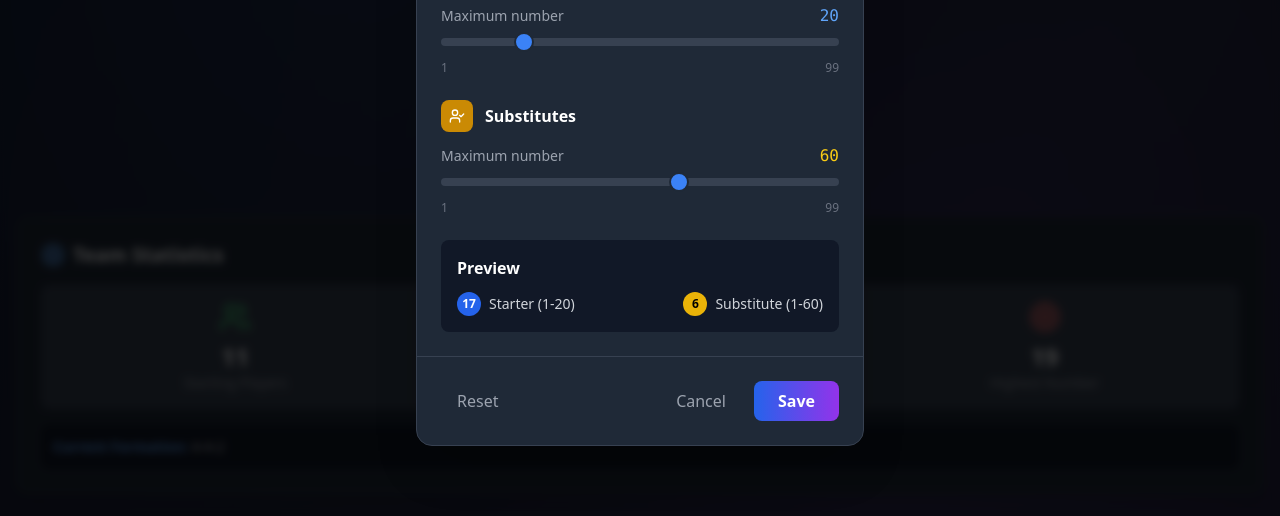
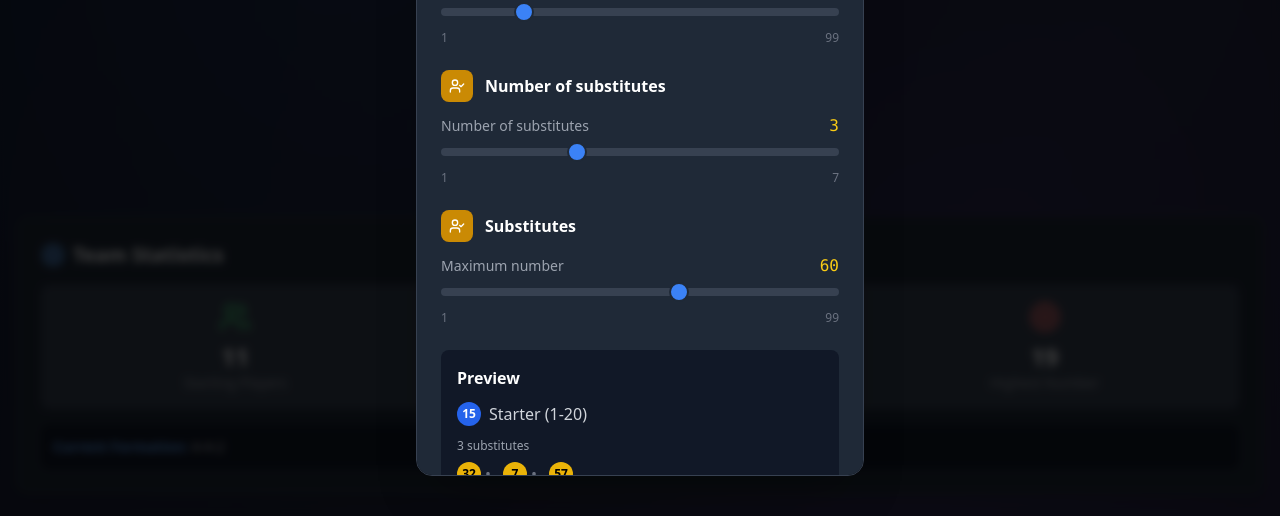
Before and after one commit to RzWilliam/fifa_random_squad, a React (Vite) app: page / in a window 1280 px wide. Both pictures are taken after a click on the button "Settings". Shown: the part 284-800 px from the top of the page. Built offline with nearby package versions, Linux system fonts and the light colour scheme.

Commit message:
✨ Add setting "Number of substitutes"

```diff
--- a/src/App.tsx
+++ b/src/App.tsx
@@ -17,6 +17,7 @@ function App() {
     isAnimating,
     maxStarterNumber,
     maxSubstituteNumber,
+    substituteCount,
     generateTeam,
     selectFormation,
     updateSettings,
@@ -76,6 +77,7 @@ function App() {
           onClose={() => setIsSettingsOpen(false)}
           maxStarterNumber={maxStarterNumber}
           maxSubstituteNumber={maxSubstituteNumber}
+          substituteCount={substituteCount}
           onSettingsChange={updateSettings}
         />
 
--- a/src/components/FootballField.tsx
+++ b/src/components/FootballField.tsx
@@ -199,9 +199,9 @@ const FootballField: React.FC<FootballFieldProps> = ({
                 </div>
                 <div className="absolute top-0.5 left-0.5 w-1.5 h-1.5 sm:w-2 sm:h-2 bg-white opacity-30 rounded-full"></div>
               </div>
-              {/* <div className="mt-1 bg-yellow-600 text-white text-xs sm:text-xs md:text-sm px-1.5 sm:px-2 py-0.5 sm:py-1 rounded-full font-semibold">
+              <div className="mt-1 bg-yellow-600 text-white text-xs sm:text-xs md:text-sm px-1.5 sm:px-2 py-0.5 sm:py-1 rounded-full font-semibold">
                 {t(`position.${substitute.position}`)}
-              </div> */}
+              </div>
             </div>
           ))}
         </div>
--- a/src/components/SettingsModal.tsx
+++ b/src/components/SettingsModal.tsx
@@ -7,7 +7,12 @@ interface SettingsModalProps {
   onClose: () => void;
   maxStarterNumber: number;
   maxSubstituteNumber: number;
-  onSettingsChange: (maxStarter: number, maxSubstitute: number) => void;
+  substituteCount: number;
+  onSettingsChange: (
+    maxStarter: number,
+    maxSubstitute: number,
+    subCount: number
+  ) => void;
 }
 
 const SettingsModal: React.FC<SettingsModalProps> = ({
@@ -15,26 +20,31 @@ const SettingsModal: React.FC<SettingsModalProps> = ({
   onClose,
   maxStarterNumber,
   maxSubstituteNumber,
+  substituteCount,
   onSettingsChange,
 }) => {
   const { t } = useLanguage();
   const [tempMaxStarter, setTempMaxStarter] = useState(maxStarterNumber);
   const [tempMaxSubstitute, setTempMaxSubstitute] =
     useState(maxSubstituteNumber);
+  const [tempSubstituteCount, setTempSubstituteCount] =
+    useState(substituteCount);
 
   useEffect(() => {
     setTempMaxStarter(maxStarterNumber);
     setTempMaxSubstitute(maxSubstituteNumber);
-  }, [maxStarterNumber, maxSubstituteNumber]);
+    setTempSubstituteCount(substituteCount);
+  }, [maxStarterNumber, maxSubstituteNumber, substituteCount]);
 
   const handleSave = () => {
-    onSettingsChange(tempMaxStarter, tempMaxSubstitute);
+    onSettingsChange(tempMaxStarter, tempMaxSubstitute, tempSubstituteCount);
     onClose();
   };
 
   const handleReset = () => {
     setTempMaxStarter(20);
     setTempMaxSubstitute(60);
+    setTempSubstituteCount(3);
   };
 
   if (!isOpen) return null;
@@ -107,6 +117,42 @@ const SettingsModal: React.FC<SettingsModalProps> = ({
             </div>
           </div>
 
+          {/* Nombre de remplaçants */}
+          <div className="space-y-2 sm:space-y-3">
+            <div className="flex items-center space-x-3">
+              <div className="bg-yellow-600 p-2 rounded-lg">
+                <UserCheck className="w-4 h-4 text-white" />
+              </div>
+              <label className="text-white font-semibold text-sm sm:text-base">
+                {t("settings.substituteCount")}
+              </label>
+            </div>
+            <div className="space-y-2">
+              <div className="flex items-center justify-between">
+                <span className="text-gray-400 text-xs sm:text-sm">
+                  {t("settings.numberOfSubstitutes")}
+                </span>
+                <span className="text-yellow-400 font-mono text-sm sm:text-base">
+                  {tempSubstituteCount}
+                </span>
+              </div>
+              <input
+                type="range"
+                min="1"
+                max="7"
+                value={tempSubstituteCount}
+                onChange={(e) =>
+                  setTempSubstituteCount(parseInt(e.target.value))
+                }
+                className="w-full h-2 bg-gray-700 rounded-lg appearance-none cursor-pointer slider"
+              />
+              <div className="flex justify-between text-xs sm:text-xs text-gray-500">
+                <span>1</span>
+                <span>7</span>
+              </div>
+            </div>
+          </div>
+
           {/* Remplaçants */}
           <div className="space-y-2 sm:space-y-3">
             <div className="flex items-center space-x-3">
@@ -146,7 +192,7 @@ const SettingsModal: React.FC<SettingsModalProps> = ({
             <h4 className="text-white font-semibold mb-2 sm:mb-3 text-sm sm:text-base">
               {t("settings.preview")}
             </h4>
-            <div className="flex flex-col sm:flex-row sm:items-center sm:justify-between space-y-2 sm:space-y-0 text-xs sm:text-sm">
+            <div className="space-y-3">
               <div className="flex items-center space-x-2">
                 <div className="w-5 h-5 sm:w-6 sm:h-6 bg-blue-600 rounded-full flex items-center justify-center">
                   <span className="text-white text-xs sm:text-xs font-bold">
@@ -157,15 +203,28 @@ const SettingsModal: React.FC<SettingsModalProps> = ({
                   {t("settings.starter")} (1-{tempMaxStarter})
                 </span>
               </div>
-              <div className="flex items-center space-x-2">
-                <div className="w-5 h-5 sm:w-6 sm:h-6 bg-yellow-500 rounded-full flex items-center justify-center">
-                  <span className="text-black text-xs sm:text-xs font-bold">
-                    {Math.floor(Math.random() * tempMaxSubstitute) + 1}
-                  </span>
+              <div className="space-y-2">
+                <div className="text-gray-400 text-xs">
+                  {tempSubstituteCount}{" "}
+                  {t("settings.substitutes").toLowerCase()}
                 </div>
-                <span className="text-gray-300">
+                <div className="flex items-center space-x-2 flex-wrap gap-1">
+                  {Array.from({ length: tempSubstituteCount }, (_, i) => (
+                    <div key={i} className="flex items-center space-x-1">
+                      <div className="w-5 h-5 sm:w-6 sm:h-6 bg-yellow-500 rounded-full flex items-center justify-center">
+                        <span className="text-black text-xs sm:text-xs font-bold">
+                          {Math.floor(Math.random() * tempMaxSubstitute) + 1}
+                        </span>
+                      </div>
+                      {i < tempSubstituteCount - 1 && (
+                        <span className="text-gray-500">•</span>
+                      )}
+                    </div>
+                  ))}
+                </div>
+                <div className="text-gray-400 text-xs">
                   {t("settings.substitute")} (1-{tempMaxSubstitute})
-                </span>
+                </div>
               </div>
             </div>
           </div>
--- a/src/contexts/LanguageContext.tsx
+++ b/src/contexts/LanguageContext.tsx
@@ -40,6 +40,8 @@ const translations = {
       "Personnalisez les numéros maximum pour les joueurs titulaires et remplaçants.",
     "settings.starters": "Joueurs titulaires",
     "settings.substitutes": "Remplaçants",
+    'settings.substituteCount': 'Nombre de remplaçants',
+    'settings.numberOfSubstitutes': 'Nombre de remplaçants',
     "settings.maxNumber": "Numéro maximum",
     "settings.preview": "Aperçu",
     "settings.starter": "Titulaire",
@@ -68,6 +70,7 @@ const translations = {
     "position.DEF": "DEF",
     "position.MIL": "MIL",
     "position.ATT": "ATT",
+    'position.SUB': 'REMP',
   },
   en: {
     // Header
@@ -100,6 +103,8 @@ const translations = {
       "Customize the maximum numbers for starting players and substitutes.",
     "settings.starters": "Starting Players",
     "settings.substitutes": "Substitutes",
+    'settings.substituteCount': 'Number of substitutes',
+    'settings.numberOfSubstitutes': 'Number of substitutes',
     "settings.maxNumber": "Maximum number",
     "settings.preview": "Preview",
     "settings.starter": "Starter",
@@ -128,6 +133,7 @@ const translations = {
     "position.DEF": "DEF",
     "position.MIL": "MID",
     "position.ATT": "ATT",
+    'position.SUB': 'SUB',
   },
 };
 
--- a/src/hooks/useTeamGenerator.ts
+++ b/src/hooks/useTeamGenerator.ts
@@ -5,8 +5,6 @@ import { Player } from "../types/formations";
 const generateRandomId = (): string => {
   return Math.random().toString(36).substr(2, 9);
 };
-
-const substitutePositions = ["DEF", "MIL", "ATT"];
 
 export const useTeamGenerator = () => {
   const [currentFormation, setCurrentFormation] = useState<Formation | null>(
@@ -17,6 +15,7 @@ export const useTeamGenerator = () => {
   const [isAnimating, setIsAnimating] = useState(false);
   const [maxStarterNumber, setMaxStarterNumber] = useState(20);
   const [maxSubstituteNumber, setMaxSubstituteNumber] = useState(60);
+  const [substituteCount, setSubstituteCount] = useState(3);
 
   const generateRandomNumber = useCallback(
     (min: number, max: number): number => {
@@ -37,18 +36,26 @@ export const useTeamGenerator = () => {
       }));
 
       // Générer les remplaçants
-      const newSubstitutes: Player[] = substitutePositions.map((position) => ({
-        id: generateRandomId(),
-        position,
-        number: generateRandomNumber(1, maxSubstituteNumber),
-        x: 0,
-        y: 0,
-      }));
+      const newSubstitutes: Player[] = [];
+      for (let i = 0; i < substituteCount; i++) {
+        newSubstitutes.push({
+          id: generateRandomId(),
+          position: "SUB",
+          number: generateRandomNumber(1, maxSubstituteNumber),
+          x: 0,
+          y: 0,
+        });
+      }
 
       setPlayers(newPlayers);
       setSubstitutes(newSubstitutes);
     },
-    [maxStarterNumber, maxSubstituteNumber, generateRandomNumber]
+    [
+      maxStarterNumber,
+      maxSubstituteNumber,
+      substituteCount,
+      generateRandomNumber,
+    ]
   );
 
   const generateTeam = useCallback(() => {
@@ -78,9 +85,10 @@ export const useTeamGenerator = () => {
   );
 
   const updateSettings = useCallback(
-    (maxStarter: number, maxSubstitute: number) => {
+    (maxStarter: number, maxSubstitute: number, subCount: number) => {
       setMaxStarterNumber(maxStarter);
       setMaxSubstituteNumber(maxSubstitute);
+      setSubstituteCount(subCount);
     },
     []
   );
@@ -92,6 +100,7 @@ export const useTeamGenerator = () => {
     isAnimating,
     maxStarterNumber,
     maxSubstituteNumber,
+    substituteCount,
     generateTeam,
     selectFormation,
     updateSettings,
```
